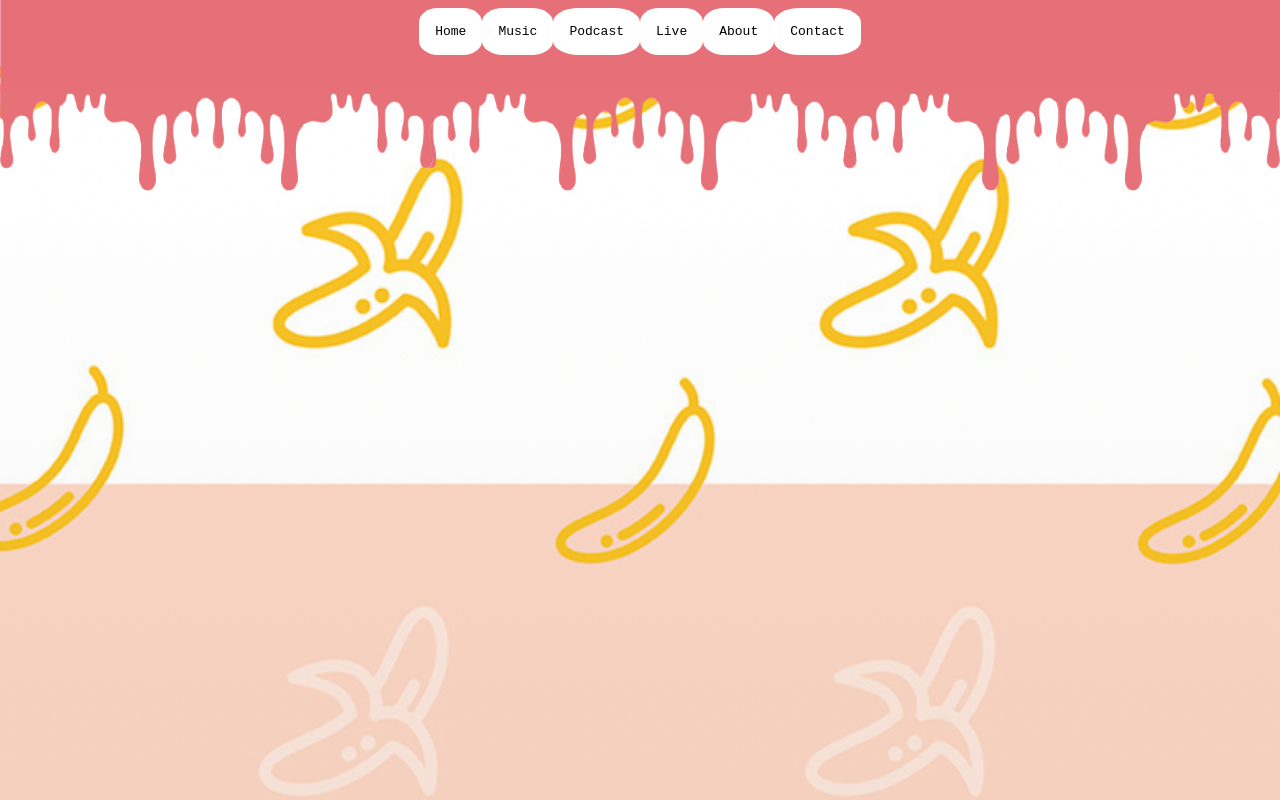
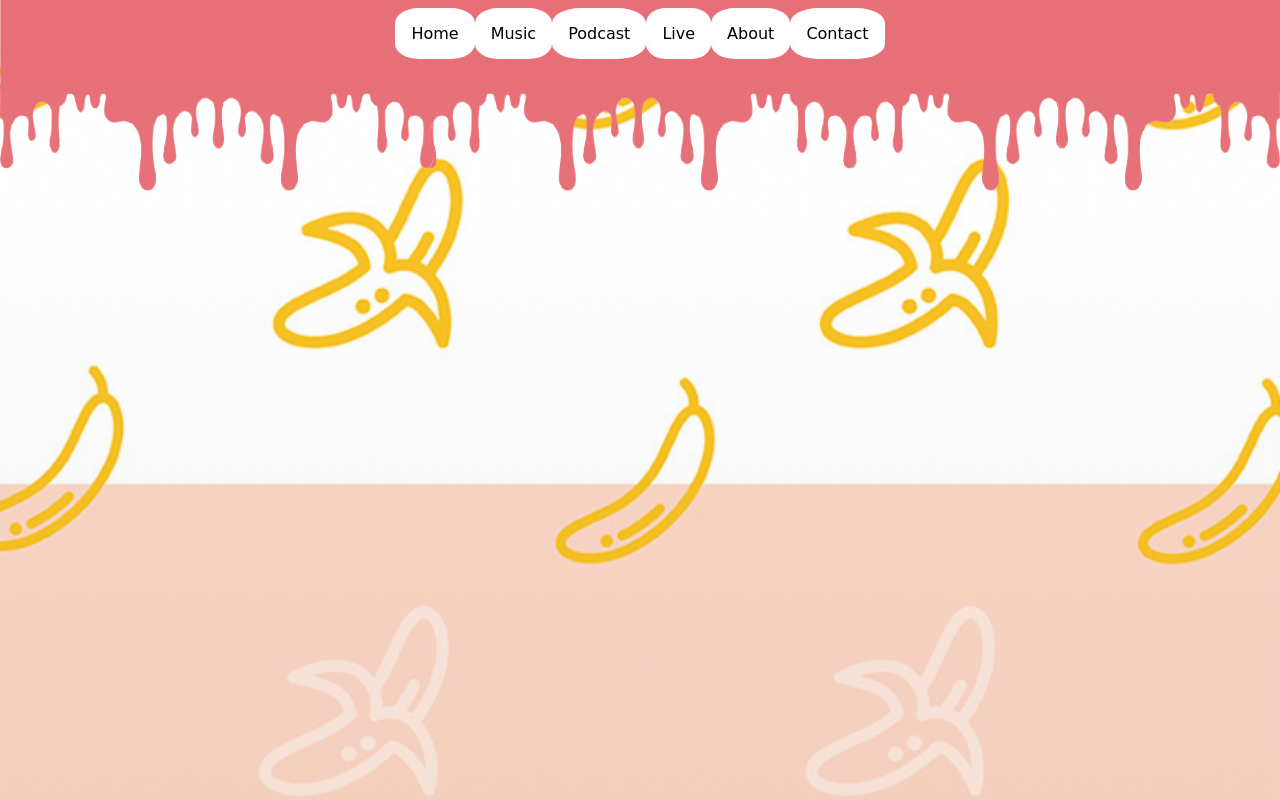
Before and after one commit to SmekensMus/Banana-andrey, a plain HTML site: page pages/home.html in a window 1280 px wide. Drawn offline with Linux system fonts and the light colour scheme; a web font is replaced by a local one.

Commit message:
navigation finished

```diff
--- a/css/home.css
+++ b/css/home.css
@@ -10,6 +10,11 @@ body {
 
 }
 
+.container{
+  display: flex;
+  flex-direction: row;
+  justify-content: space-around;
+}
 
 img {
 	width: 1000px;
@@ -22,11 +27,7 @@ a {
   }
 
   nav {
-        font-family: monospace;
-        display: flex;
-        flex-direction: row;
-        flex-wrap: nowrap;
-        justify-content: space-evenly;
+    display: block;
   }
 
   ul {
@@ -36,8 +37,9 @@ a {
   }
 
   li {
-    display: block;
+    display: flex;
     float: left;
+    justify-content: space-around;
     padding: 1rem;
     position: relative;
     text-decoration: none;
--- a/pages/home.html
+++ b/pages/home.html
@@ -11,6 +11,7 @@
 </head>
 
 <body>
+  <div class="container">
     <nav role="navigation">
         <ul>
           <li><a href="#">Home</a></li>
@@ -32,5 +33,6 @@
           <li><a href="#">About</a></li>
           <li><a href="#">Contact</a></li>
         </ul>
-      </nav>
+    </nav>
+  </div>
 </body>
```
Also changed, not shown: pages/opening.html (added).
